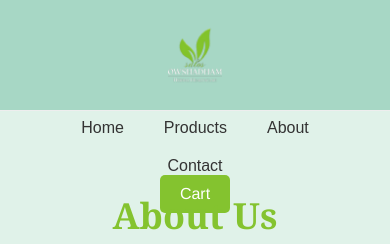
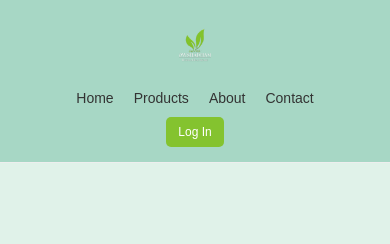
Before and after one commit to FAITE-TECH/Cosmetic-Web, a PHP site: page /About.php in a window 390 px wide. Shown: the top 244 px of the page. Run offline with PHP 8.4, Linux system fonts and the light colour scheme; some web fonts are replaced.

Commit message:
made everything responsive make header more responsive and imaged responsive

```diff
--- a/About.php
+++ b/About.php
@@ -27,8 +27,15 @@ $isLoggedIn = isset($_SESSION['Usname']);
             </ul>
         </nav>
         <div class="header-buttons">
-            <a href="cart.php" class="btn">Cart</a>
-        </div>
+                <?php if ($isLoggedIn): ?>
+                    Welcome, <?php echo htmlspecialchars($username); ?>
+                    <a href="cart.php" class="btn">cart</a>
+                    <a href="logout.php" class="btn">Log Out</a>
+
+                <?php else: ?>
+                    <a href="Signin.php" class="btn">Log In</a>
+                <?php endif; ?>
+            </div>
     </div>
 </header>
 
--- a/about.css
+++ b/about.css
@@ -16,62 +16,103 @@
 
 body {
     font-family: 'Verlag', Arial, sans-serif;
-    font-size: 16px;
     margin: 0;
     padding: 0;
-    box-sizing: border-box;
+    color: #333;
+    background-color: #e0f2e9;
 }
 
 .container {
-    width: 80%;
+    width: 90%;
     margin: 0 auto;
 }
 
+/* Header Styles */
 .header-container {
     display: flex;
     justify-content: space-between;
     align-items: center;
     padding: 0 20px;
+    flex-wrap: wrap;
 }
 
 header {
-    background-color:  #a7d7c5;
+    background-color: #a7d7c5;
     border-bottom: 1px solid #eee;
     padding: 5px 0;
-    height: 100px;
+    height: auto;
 }
 
 .logo img {
-    height: 100px;
+    height: 80px;
     width: auto;
 }
 
 nav ul {
-    list-style-type: none;
-    margin: 0;
+    list-style: none;
     padding: 0;
     display: flex;
-}
-
-nav ul li {
-    margin: 0 10px;
+    gap: 20px;
+    margin: 0;
+    align-items: center;
+    flex-wrap: wrap;
 }
 
 nav ul li a {
     text-decoration: none;
     color: #333;
-    font-family: 'Verlag', Arial, sans-serif;
     font-size: 16px;
 }
 
+.header-buttons {
+    display: flex;
+    gap: 10px;
+    flex-wrap: wrap;
+    margin-top: 10px;
+}
+
 .header-buttons .btn {
+    padding: 5px 10px;
+    color: #fff;
+    background-color: #84c32f;
+    border: none;
+    border-radius: 5px;
     text-decoration: none;
-    padding: 10px 20px;
-    background-color:#84c32f;
-    color: #fff;
-    border-radius: 5px;
-    font-family: 'Helvetica Neue', sans-serif;
-    font-size: 16px;
+    font-size: 14px;
+}
+
+/* Media Queries for Responsive Design */
+@media (max-width: 768px) {
+    .header-container {
+        flex-direction: column;
+        align-items: center;
+        padding: 10px;
+    }
+
+    .logo {
+        margin-bottom: 10px;
+    }
+
+    nav ul {
+        justify-content: center;
+    }
+
+    .header-buttons {
+        justify-content: center;
+    }
+
+    .logo img {
+        height: 60px; /* Adjust logo size for smaller screens */
+    }
+
+    nav ul li a {
+        font-size: 14px;
+    }
+
+    .header-buttons .btn {
+        font-size: 12px;
+        padding: 8px 12px;
+    }
 }
 
 .about-section {
--- a/styles.css
+++ b/styles.css
@@ -1,3 +1,4 @@
+/* Font-face declaration */
 @font-face {
     font-family: 'Verlag';
     src: url('path/to/Verlag-Regular.woff2') format('woff2'),
@@ -27,22 +28,24 @@ body {
     margin: 0 auto;
 }
 
+/* Header Styles */
 .header-container {
     display: flex;
     justify-content: space-between;
     align-items: center;
     padding: 0 20px;
+    flex-wrap: wrap;
 }
 
 header {
     background-color: #a7d7c5;
     border-bottom: 1px solid #eee;
     padding: 5px 0;
-    height: 100px;
+    height: auto;
 }
 
 .logo img {
-    height: 100px;
+    height: 80px;
     width: auto;
 }
 
@@ -53,16 +56,20 @@ nav ul {
     gap: 20px;
     margin: 0;
     align-items: center;
+    flex-wrap: wrap;
 }
 
 nav ul li a {
     text-decoration: none;
     color: #333;
+    font-size: 16px;
 }
 
 .header-buttons {
     display: flex;
     gap: 10px;
+    flex-wrap: wrap;
+    margin-top: 10px;
 }
 
 .header-buttons .btn {
@@ -72,7 +79,44 @@ nav ul li a {
     border: none;
     border-radius: 5px;
     text-decoration: none;
+    font-size: 14px;
 }
+
+/* Media Queries for Responsive Design */
+@media (max-width: 768px) {
+    .header-container {
+        flex-direction: column;
+        align-items: center;
+        padding: 10px;
+    }
+
+    .logo {
+        margin-bottom: 10px;
+    }
+
+    nav ul {
+        justify-content: center;
+    }
+
+    .header-buttons {
+        justify-content: center;
+    }
+
+    .logo img {
+        height: 60px; /* Adjust logo size for smaller screens */
+    }
+
+    nav ul li a {
+        font-size: 14px;
+    }
+
+    .header-buttons .btn {
+        font-size: 12px;
+        padding: 8px 12px;
+    }
+}
+
+/* Original Styles Unchanged Below */
 
 .main-banner {
     display: flex;
@@ -315,27 +359,9 @@ footer {
     padding: 0;
 }
 
-/* Media Queries for Responsive Design */
+/* Original Media Queries Unchanged Below */
+
 @media (max-width: 768px) {
-    .header-container {
-        flex-direction: column;
-        align-items: center;
-    }
-
-    .logo {
-        margin-bottom: 10px;
-    }
-
-    nav ul {
-        justify-content: center;
-        flex-wrap: wrap;
-    }
-
-    .header-buttons {
-        justify-content: center;
-        flex-wrap: wrap;
-    }
-
     .main-banner {
         flex-direction: column;
     }
```
